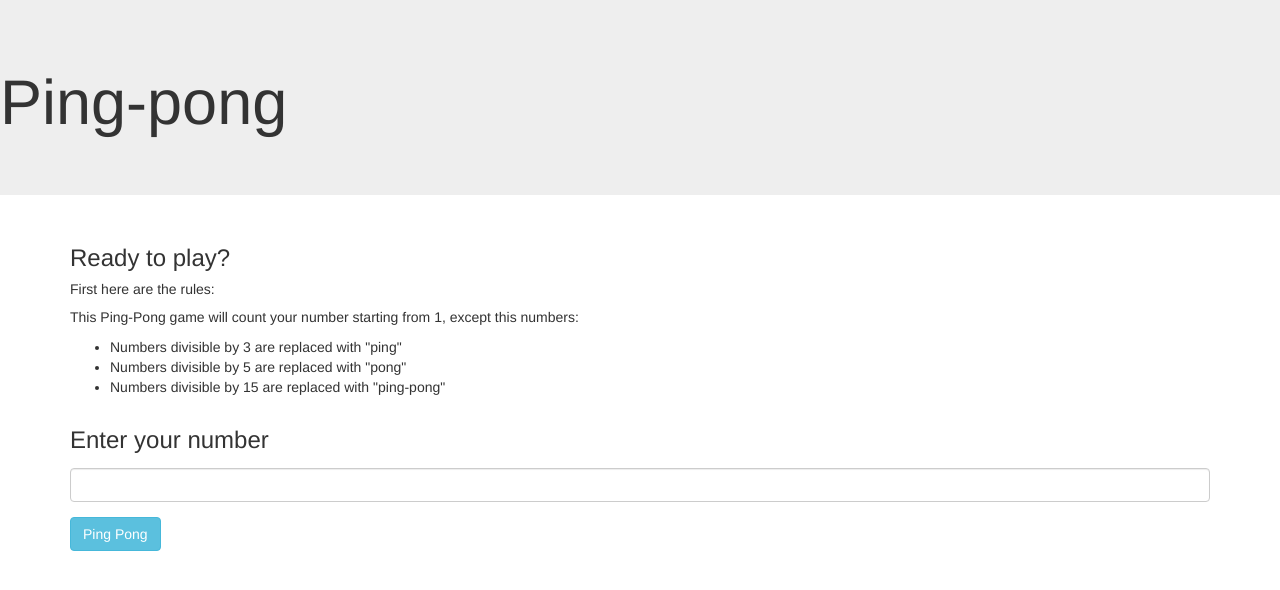
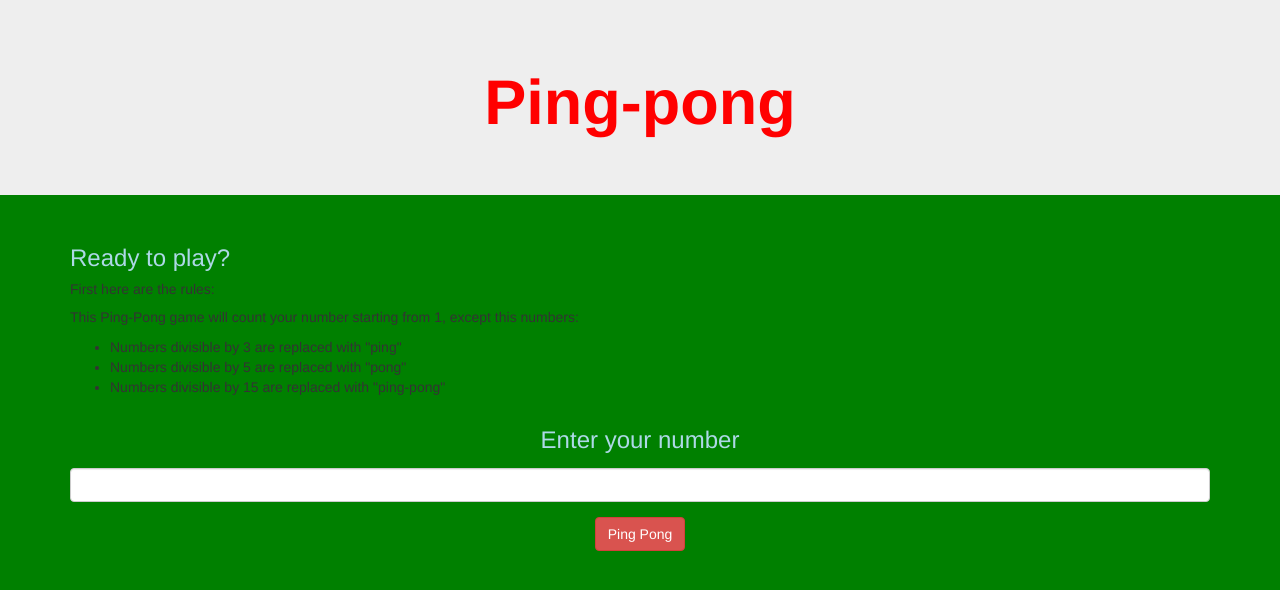
Before and after one commit to javierrcc522/ping-pong, a plain HTML site: page index.html in a window 1280 px wide. Drawn offline with Linux system fonts and the light colour scheme.

Commit message:
add a background, and more attributes to this website

```diff
--- a/css/styles.css
+++ b/css/styles.css
@@ -0,0 +1,17 @@
+.jumbotron h1 {
+  text-align: center;
+  color: red;
+  font-weight: bolder;
+}
+
+h3 {
+  color: lightblue;
+}
+
+#project3{
+  text-align: center;
+}
+
+body{
+  background-color: green;
+}
--- a/index.html
+++ b/index.html
@@ -26,7 +26,7 @@
           <label for="userInput"><h3>Enter your number</h3></label>
           <input id="userInput" class="form-control" type="text">
         </div>
-        <button type="submit" class="btn btn-info">Ping Pong</button>
+        <button type="submit" class="btn btn-danger">Ping Pong</button>
       </form>
       <div id="userResult">
 
```
